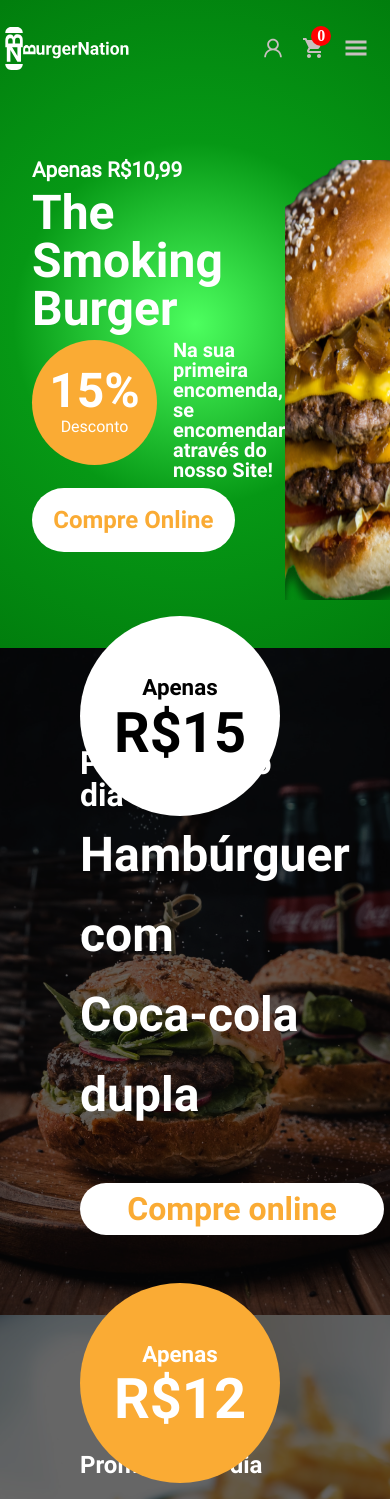
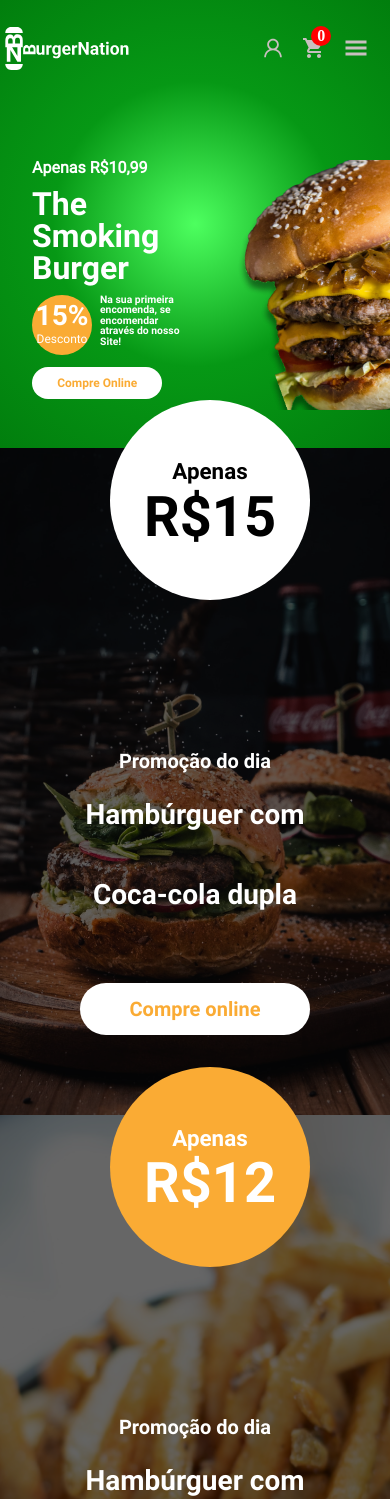
Before and after one commit to FeBassetto/Restaurant-website, a React (Create React App) app: page / in a window 390 px wide. Shown: the top 1499 px of the page. Built offline with nearby package versions, Linux system fonts and the light colour scheme; data requests are answered from the project's data file.

Commit message:
Responsive 450px

```diff
--- a/src/components/BurgerBox/BurgerBox.css
+++ b/src/components/BurgerBox/BurgerBox.css
@@ -74,3 +74,8 @@
         height: 650px;
     }
 }
+@media screen and (max-width:400px) {
+    .box {
+        height: 545px;
+    }
+}
--- a/src/components/BurgerBox/BurgerBox.jsx
+++ b/src/components/BurgerBox/BurgerBox.jsx
@@ -6,12 +6,20 @@
 const Title = styled.h1`
     font-family:${props => props.theme.font.Text};
     font-size:3rem;
+
+    @media screen and (max-width:400px){
+        font-size:2rem;
+    }
     `
 
 const Price = styled.h2`
     color:${props => props.theme.colors.red};
     font-family:${props => props.theme.font.Title};
     font-size:1.5rem;
+
+    @media screen and (max-width:400px){
+        font-size:1rem;
+    }
     `
 
 const Text = styled.h3`
@@ -19,6 +27,10 @@
     font-size:1.25rem;
     padding: 0 2rem;
     box-sizing:border-box;
+
+    @media screen and (max-width:400px){
+        font-size:.8em;
+    }
     `
 
 const BurgerBox = ({ url, title, price, text }) => {
--- a/src/components/Button/Button.css
+++ b/src/components/Button/Button.css
@@ -1,4 +1,4 @@
-.button{
+.button {
     border-radius: 50px;
 
     border: none;
@@ -9,20 +9,20 @@
     transition: .3s;
 }
 
-.button--discount{
+.button--discount {
     width: 16rem;
     height: 5rem;
     font-size: 2rem;
 }
 
-.button--product{
+.button--product {
     width: 19rem;
     height: 3.25rem;
     font-size: 2rem;
 }
 
 @media screen and (max-width:1080px) {
-    .button--discount{
+    .button--discount {
         width: 13rem;
         height: 4rem;
         font-size: 1.5rem;
@@ -30,9 +30,49 @@
 }
 
 @media screen and (max-width:1080px) {
-    .button--discount{
+    .button--discount {
         width: 13rem;
         height: 4rem;
         font-size: 1.5rem;
     }
 }
+
+@media screen and (max-width:725px) {
+    .button--product {
+        width: 100%;
+    }
+}
+
+@media screen and (max-width:475px) {
+    .button--product {
+        font-size: 1.5rem;
+    }
+}
+
+@media screen and (max-width:400px) {
+    .button--product {
+        font-size: 1.25rem;
+    }
+}
+
+
+
+
+@media screen and (max-width:750px) {
+    .button--discount {
+        font-size: 1.25rem;
+        width: 13rem;
+        height: 3.5rem;
+    }
+}
+
+@media screen and (max-width:550px){
+    .button--discount {
+        font-size: .75rem;
+        width: 9rem;
+        height: 2rem;
+    }
+    .content{
+        width: 50%;
+    }
+}
--- a/src/components/CirclePrice/CirclePrice.css
+++ b/src/components/CirclePrice/CirclePrice.css
@@ -79,3 +79,33 @@
         font-size: 3rem;
     }
 }
+
+@media screen and (max-width:660px){
+    .circle--discount {
+        width: 90px;
+        height: 90px;
+    }
+    .circle--discount p:first-child {
+        font-family: 'RobotoRegular', sans-serif;
+        font-size: .75rem;
+    }
+
+    .circle--discount p:last-child {
+        font-size: 2.75rem;
+    }
+}
+
+@media screen and (max-width:550px){
+    .circle--discount {
+        width: 60px;
+        height: 60px;
+    }
+    .circle--discount p:first-child {
+        font-family: 'RobotoRegular', sans-serif;
+        font-size: .75rem;
+    }
+
+    .circle--discount p:last-child {
+        font-size: 1.75rem;
+    }
+}
--- a/src/components/Deals/DealDay/DealDay.css
+++ b/src/components/Deals/DealDay/DealDay.css
@@ -83,4 +83,29 @@
         grid-row: span 1;
         grid-column: span 2;
     }
+    .deals>*:first-child{
+        top: -3rem;
+        right: 5rem;
+    }
 }
+
+@media screen and (max-width:800px){
+    .sub--primary{
+        font-size: 1.75rem;
+    }
+
+    .sub--secondary{
+        font-size: 1.5rem;
+    }
+}
+
+@media screen and (max-width:725px){
+    .sub--primary, .sub--secondary{
+        text-align: center;
+    }
+}
+@media screen and (max-width:475px){
+    .sub--primary, .sub--secondary{
+        font-size: 1.25rem;
+    }
+}
--- a/src/components/Deals/DealDay/DealDay.jsx
+++ b/src/components/Deals/DealDay/DealDay.jsx
@@ -21,6 +21,37 @@
     @media screen and (max-width:1225px){
         &&{
             font-size:3rem;
+        }
+    }
+    @media screen and (max-width:900px){
+        &&{
+            font-size:2.5rem;
+        }
+    }
+    @media screen and (max-width:800px){
+        &&{
+            font-size:2.25rem;
+        }
+    }
+    @media screen and (max-width:725px){
+        &&{
+            text-align:center;
+            font-size:3.25rem;
+        }
+    }Pheader
+    @media screen and (max-width:570px){
+        &&{
+            font-size:2.5rem;
+        }
+    }
+    @media screen and (max-width:475px){
+        &&{
+            font-size:2rem;
+        }
+    }
+    @media screen and (max-width:420px){
+        &&{
+            font-size:1.75rem;
         }
     }
 `
--- a/src/components/GreenBackground/GreenBackground.jsx
+++ b/src/components/GreenBackground/GreenBackground.jsx
@@ -14,6 +14,9 @@
     @media screen and (max-width:660px){
         height:600px;
     }
+    @media screen and (max-width:550px){
+        height:400px;
+    }
 `
 
 const GreenBackground = (props) => {
--- a/src/components/HeaderSection/HeaderSection.jsx
+++ b/src/components/HeaderSection/HeaderSection.jsx
@@ -24,6 +24,9 @@
     @media screen and (max-width:1000px){
         font-size:1.5rem;
     }
+    @media screen and (max-width:525px){
+        font-size:1rem;
+    }
 `
 
 const Sub = styled.h2`
@@ -41,6 +44,15 @@
 
     @media screen and (max-width:1000px){
         font-size:3rem;
+    }
+    @media screen and (max-width:525px){
+        font-size:2.5rem;
+    }
+    @media screen and (max-width:450px){
+        font-size:2rem;
+    }
+    @media screen and (max-width:430px){
+        font-size:1.75rem;
     }
 `
 
--- a/src/components/HomeBanner/BackgroundBanner/BackgroundBanner.css
+++ b/src/components/HomeBanner/BackgroundBanner/BackgroundBanner.css
@@ -20,11 +20,7 @@
     }
 }
 
-@media screen and (max-width:1400px) {
-    .background {
-        background-size: 600px 800px;
-    }
-}
+
 
 @media screen and (max-width:1400px) {
     .background {
@@ -40,11 +36,18 @@
 
 @media screen and (max-width:750px){
     .background{
-        background-size: 400px 700px;
+        background-size: 400px 600px;
     }
 }
 @media screen and (max-width:660px){
     .background{
-        background-size: 300px 600px;
+        background-size: 350px 500px;
     }
 }
+
+@media screen and (max-width:550px){
+    .background{
+        background-size: 300px 350px;
+        background-position: 0rem -3rem;
+    }
+}
--- a/src/components/HomeBanner/BannerContent/BannerContent.css
+++ b/src/components/HomeBanner/BannerContent/BannerContent.css
@@ -88,4 +88,36 @@
     .content{
         height: 400px;
     }
+    .discountTitle{
+        font-size: 1rem;
+    }
 }
+@media screen and (max-width:550px){
+    .title{
+        font-size: 2rem;
+    }
+    .content{
+        height: 250px;
+    }
+    .discountTitle{
+        margin-left: .5rem;
+        font-size: .80rem;
+    }
+    .subPrice{
+        font-size: 1rem;
+    }
+}
+@media screen and (max-width:415px){
+    .title{
+        font-size: 2rem;
+    }
+    .content{
+        height: 250px;
+    }
+    .discountTitle{
+        font-size: .65rem;
+    }
+    .subPrice{
+        font-size: 1rem;
+    }
+}
--- a/src/pages/Home.jsx
+++ b/src/pages/Home.jsx
@@ -17,7 +17,7 @@
             <Deals/>
             <Ingredients/>
             <HomeMenu/>
-            <Customers/>
+            {/* <Customers/> */}
         </>
     )
 }
```
